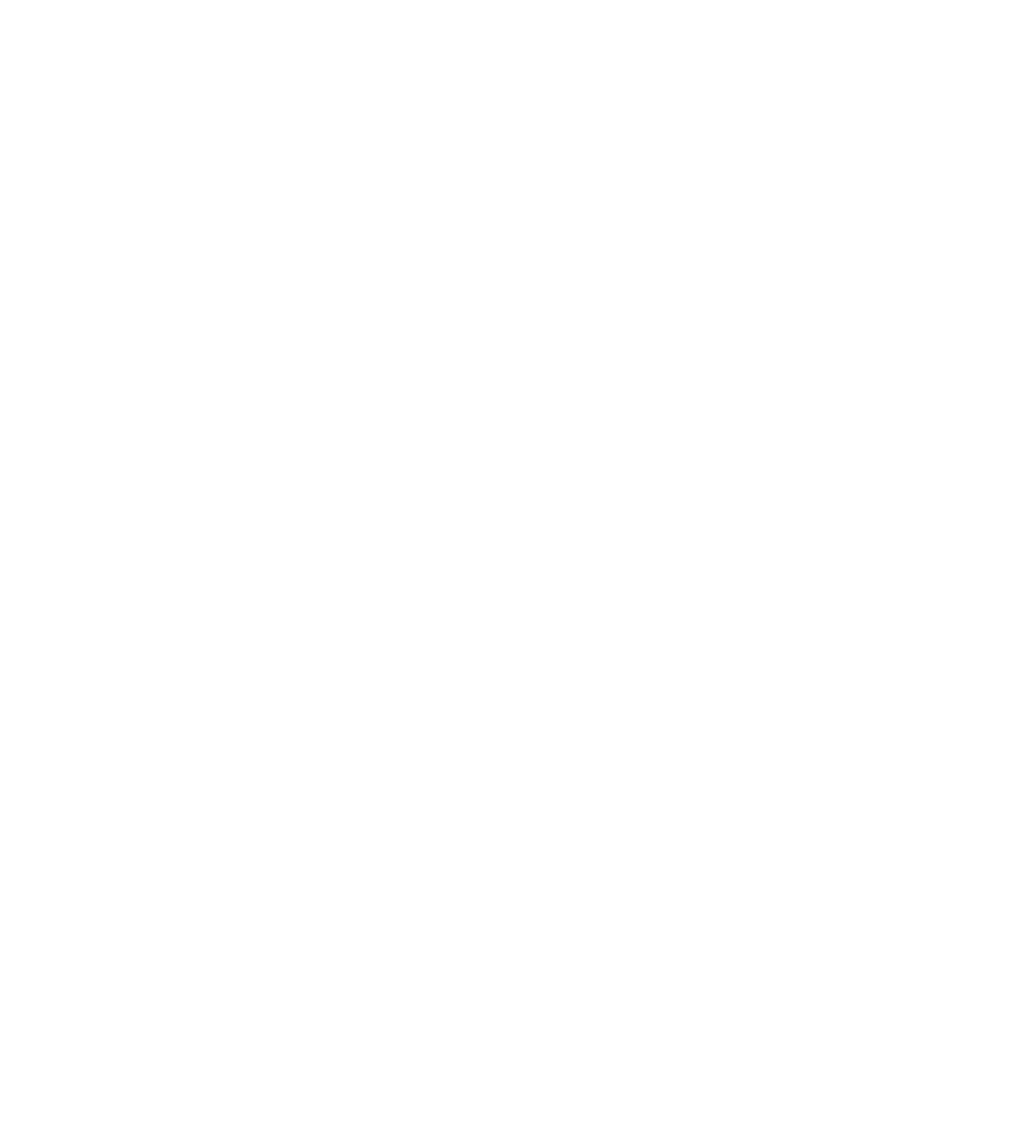
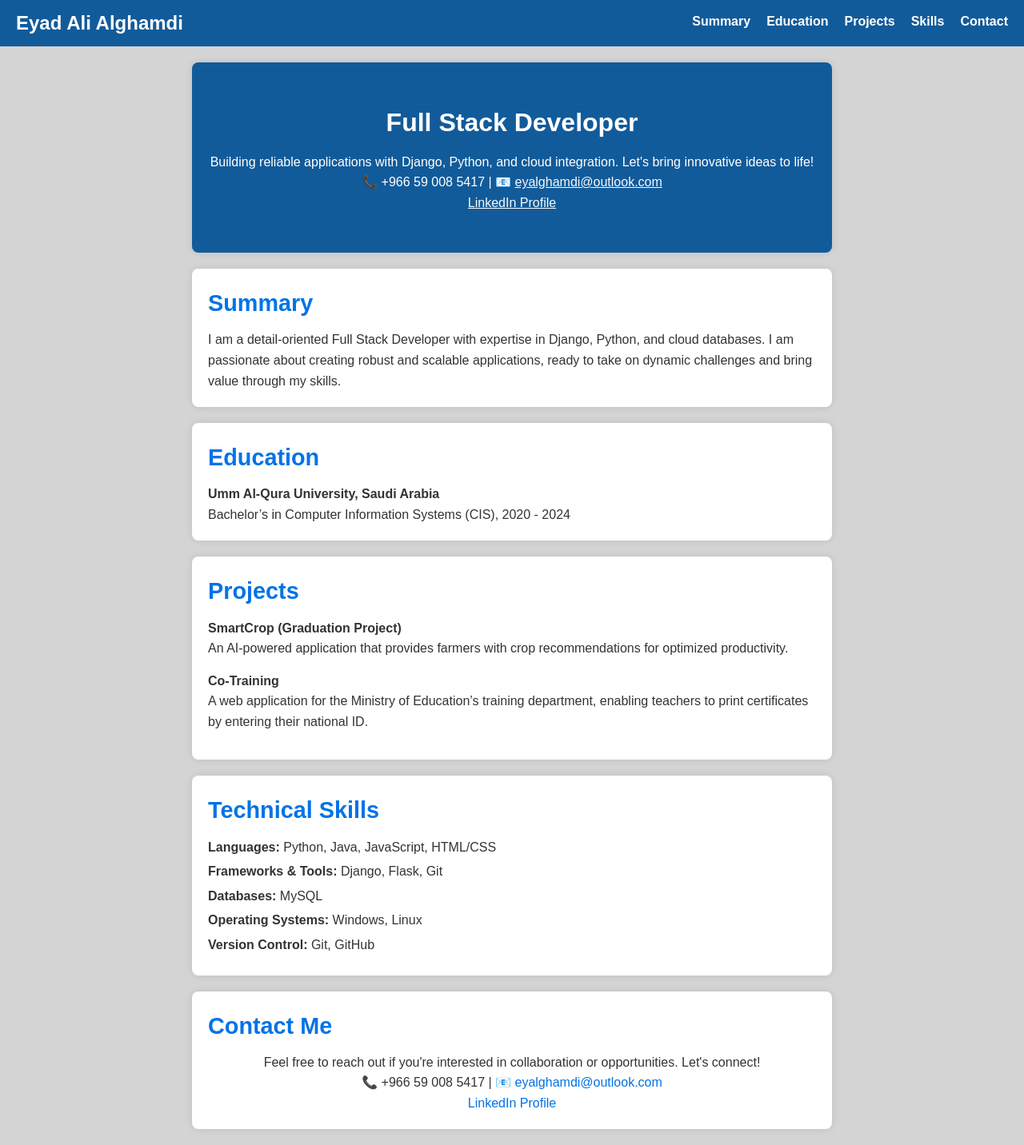
Before and after one commit to T-Python-Sep-24/LAB-Templates-CSS-101, a Django app: page /cv in a window 1280 px wide. Before the commit the page is empty. Shown: the whole page at 80% size. Before the commit the page ends 800 px from the top, so only its background shows below. Run offline with Django 5.2, Linux system fonts and the light colour scheme.

Commit message:
last update

```diff
--- a/PracticeHtmlCss/myapplication/templates/myapplication/article.html
+++ b/PracticeHtmlCss/myapplication/templates/myapplication/article.html
@@ -24,7 +24,7 @@
         <section id="overview">
             <h2>Overview of AI</h2>
             <p>Artificial Intelligence (AI) is transforming industries with advanced algorithms and machine learning capabilities.</p>
-            <img src="ai-overview.jpg" alt="AI overview image">
+            <img src="static/images/ai-overview.jpg" alt="AI overview image">
         </section>
 
         <section id="impact">
@@ -45,7 +45,6 @@
                 <li><strong>Regression:</strong> Predicting continuous outcomes, e.g., forecasting sales.</li>
                 <li><strong>Clustering:</strong> Grouping similar data, e.g., customer segmentation.</li>
             </ul>
-            <img src="ml-process.jpg" alt="Machine Learning process illustration">
         </section>
 
         <section id="dl">
@@ -56,7 +55,7 @@
                 <li><strong>Natural Language Processing (NLP):</strong> Understanding and generating human language.</li>
                 <li><strong>Autonomous Systems:</strong> Enabling self-driving cars and drones.</li>
             </ul>
-            <img src="dl-architecture.jpg" alt="Deep Learning architecture illustration">
+            <img src="static/images/dl-architecture.jpg" alt="Deep Learning architecture illustration">
         </section>
     </main>
 
--- a/PracticeHtmlCss/myapplication/templates/myapplication/cv.html
+++ b/PracticeHtmlCss/myapplication/templates/myapplication/cv.html
@@ -2,9 +2,65 @@
 <html lang="en">
 <head>
     <meta charset="UTF-8">
-    <title>Title</title>
-</head>
+    <title>Eyad Alsaad - CV</title>
+    <link rel="stylesheet" href="static/css/style2.css"></head>
 <body>
+     <nav>
+        <h1>Eyad Ali Alghamdi</h1>
+        <ul>
+            <li><a href="#summary">Summary</a></li>
+            <li><a href="#education">Education</a></li>
+            <li><a href="#projects">Projects</a></li>
+            <li><a href="#skills">Skills</a></li>
+            <li><a href="#contact">Contact</a></li>
+        </ul>
+    </nav>
 
+    <section class="hero">
+        <h2>Full Stack Developer</h2>
+        <p>Building reliable applications with Django, Python, and cloud integration. Let's bring innovative ideas to life!</p>
+        <p>📞 +966 59 008 5417 | 📧 <a href="eyalghamdi@outlook.com">eyalghamdi@outlook.com</a></p>
+        <p><a href="https://www.linkedin.com" target="_blank">LinkedIn Profile</a></p>
+    </section>
+
+    <section id="summary">
+        <h3>Summary</h3>
+        <p>I am a detail-oriented Full Stack Developer with expertise in Django, Python, and cloud databases. I am passionate about creating robust and scalable applications, ready to take on dynamic challenges and bring value through my skills.</p>
+    </section>
+
+    <section id="education">
+        <h3>Education</h3>
+        <p><strong>Umm Al-Qura University, Saudi Arabia</strong><br>Bachelor’s in Computer Information Systems (CIS), 2020 - 2024</p>
+    </section>
+
+    <section id="projects">
+        <h3>Projects</h3>
+        <div class="project-item">
+            <h4>SmartCrop (Graduation Project)</h4>
+            <p>An AI-powered application that provides farmers with crop recommendations for optimized productivity.</p>
+        </div>
+        <div class="project-item">
+            <h4>Co-Training</h4>
+            <p>A web application for the Ministry of Education’s training department, enabling teachers to print certificates by entering their national ID.</p>
+        </div>
+    </section>
+
+    <section id="skills">
+        <h3>Technical Skills</h3>
+        <ul>
+            <li><strong>Languages:</strong> Python, Java, JavaScript, HTML/CSS</li>
+            <li><strong>Frameworks & Tools:</strong> Django, Flask, Git</li>
+            <li><strong>Databases:</strong> MySQL</li>
+            <li><strong>Operating Systems:</strong> Windows, Linux</li>
+            <li><strong>Version Control:</strong> Git, GitHub</li>
+        </ul>
+    </section>
+
+    <section id="contact">
+        <h3>Contact Me</h3>
+        <p>Feel free to reach out if you're interested in collaboration or opportunities. Let's connect!</p>
+        <p>📞 +966 59 008 5417 | 📧 <a href="mailto:eyalghamdi@outlook.com">eyalghamdi@outlook.com</a></p>
+        <p><a href="https://www.linkedin.com/in/your-profile" target="_blank">LinkedIn Profile</a></p>
+    </section>
 </body>
 </html>
--- a/PracticeHtmlCss/static/css/style.css
+++ b/PracticeHtmlCss/static/css/style.css
@@ -7,7 +7,6 @@ body {
     color: #333;
 }
 
-/* Headings */
 h1 {
     color: #0056b3;
     font-size: 2em;
@@ -36,7 +35,6 @@ a:hover {
     text-decoration: underline;
 }
 
-/* Image Styling */
 img {
     width: 100%;
     max-width: 400px;
@@ -73,7 +71,6 @@ th {
     color: white;
 }
 
-/* Form Styling */
 form {
     max-width: 500px;
     margin: 20px auto;
--- /dev/null
+++ b/PracticeHtmlCss/static/css/style2.css
@@ -0,0 +1,109 @@
+* {
+    margin: 0;
+    padding: 0;
+    box-sizing: border-box;
+}
+
+body {
+    font-family: Arial, sans-serif;
+    color: #333;
+    background-color: #d4d4d4;
+    line-height: 1.6;
+}
+
+nav {
+    background-color: #125B9A;
+    color: white;
+    padding: 10px 20px;
+    display: flex;
+    justify-content: space-between;
+    align-items: center;
+}
+
+nav h1 {
+    font-size: 1.5em;
+}
+
+nav ul {
+    list-style: none;
+    display: flex;
+}
+
+nav ul li {
+    margin-left: 20px;
+}
+
+nav ul li a {
+    color: white;
+    text-decoration: none;
+    font-weight: bold;
+}
+
+.hero {
+    text-align: center;
+    padding: 50px 20px;
+    background-color: #125B9A;
+    color: white;
+}
+
+.hero h2 {
+    font-size: 2em;
+    margin-bottom: 10px;
+}
+
+.hero a {
+    color: #f7f9fc;
+    text-decoration: underline;
+}
+
+section {
+    padding: 20px;
+    margin: 20px auto;
+    max-width: 800px;
+    background-color: #fff;
+    border-radius: 8px;
+    box-shadow: 0 0 10px rgba(0, 0, 0, 0.1);
+}
+
+h3 {
+    font-size: 1.8em;
+    color: #0073e6;
+    margin-bottom: 10px;
+}
+
+.project-item {
+    margin-bottom: 15px;
+}
+
+ul {
+    list-style-type: none;
+}
+
+ul li {
+    margin-bottom: 5px;
+}
+
+#contact p {
+    text-align: center;
+}
+
+a {
+    color: #0073e6;
+    text-decoration: none;
+}
+
+a:hover {
+    text-decoration: underline;
+}
+
+/* Responsive Design */
+@media (max-width: 600px) {
+    nav ul {
+        display: block;
+        text-align: center;
+    }
+
+    nav ul li {
+        margin: 10px 0;
+    }
+}
```
Also changed, not shown: PracticeHtmlCss/static/images/ai-overview.jpg (added), PracticeHtmlCss/static/images/dl-architecture.jpg (added).
